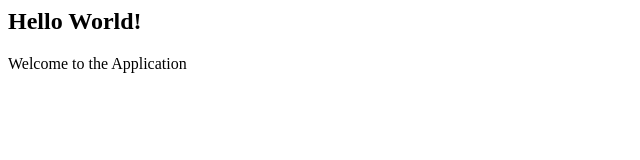
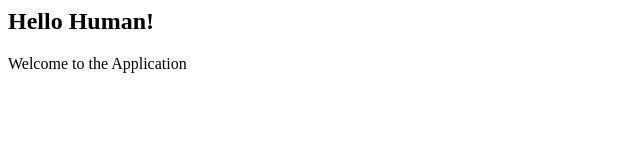
Before and after one commit to DevOpsPTD/Application, a plain HTML site: page index.html in a window 1280 px wide. Shown: the full height of the page, 0-640 px from the left. Drawn offline with Linux system fonts and the light colour scheme.

Commit message:
index.html

```diff
--- a/index.html
+++ b/index.html
@@ -1,6 +1,6 @@
 <html>
 <body>
-<h2>Hello World!</h2>
+<h2>Hello Human!</h2>
 <p>Welcome to the Application</p>
 </body>
 </html>
```
